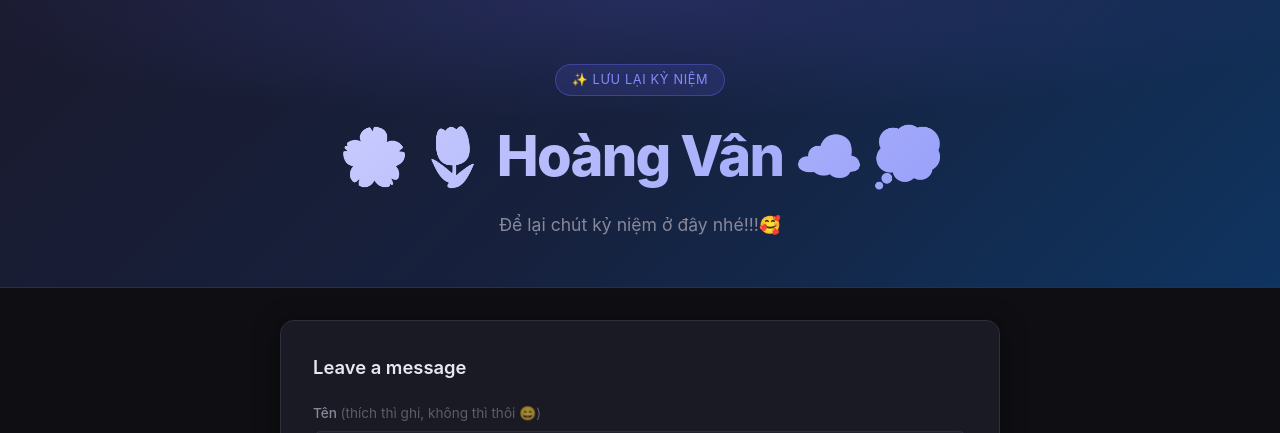
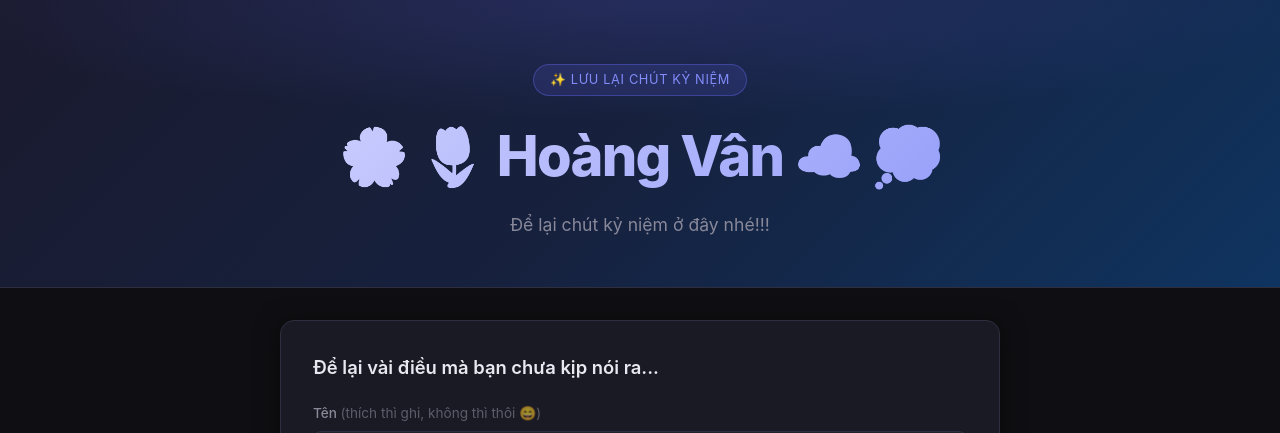
Before and after one commit to hoangvancutephomaique/Memories, a React (Vite) app in the folder frontend/: page / in a window 1280 px wide. Shown: the top 433 px of the page. Built offline with nearby package versions, Linux system fonts and the light colour scheme; no server answers.

Commit message:
Update text

```diff
--- a/frontend/src/App.tsx
+++ b/frontend/src/App.tsx
@@ -175,16 +175,16 @@ export default function App() {
       {/* ── Hero ───────────────────────────────────────── */}
       <header className="hero">
         <div className="hero-content">
-          <span className="hero-badge">✨ Lưu lại kỷ niệm</span>
+          <span className="hero-badge">✨ Lưu lại chút kỷ niệm</span>
           <h1>🌸 🌷 Hoàng Vân ☁️ 💭</h1>
-          <p>Để lại chút kỷ niệm ở đây nhé!!!🥰</p>
+          <p>Để lại chút kỷ niệm ở đây nhé!!!</p>
         </div>
       </header>
 
       <main className="main">
         {/* ── Sign form ──────────────────────────────────── */}
         <section className="card form-card">
-          <h2>Leave a message</h2>
+          <h2>Để lại vài điều mà bạn chưa kịp nói ra...</h2>
           {submitSuccess && (
             <div className="alert alert-success">
               Lưu bút của bạn đã được thêm vào ký ức của mình rồi đó ✨
```
